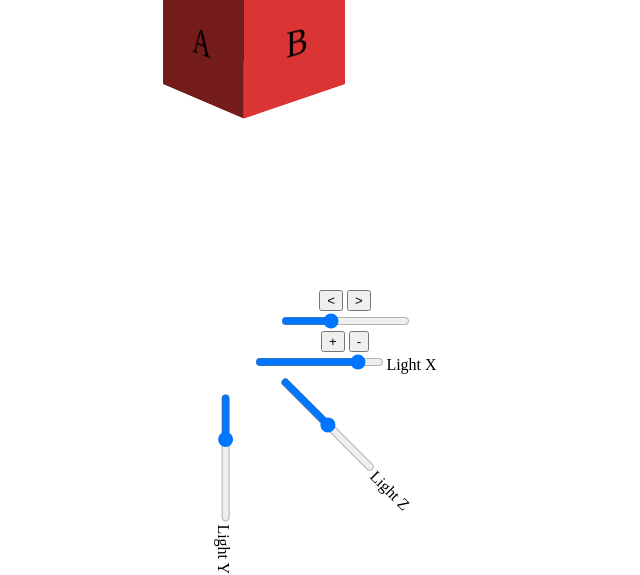
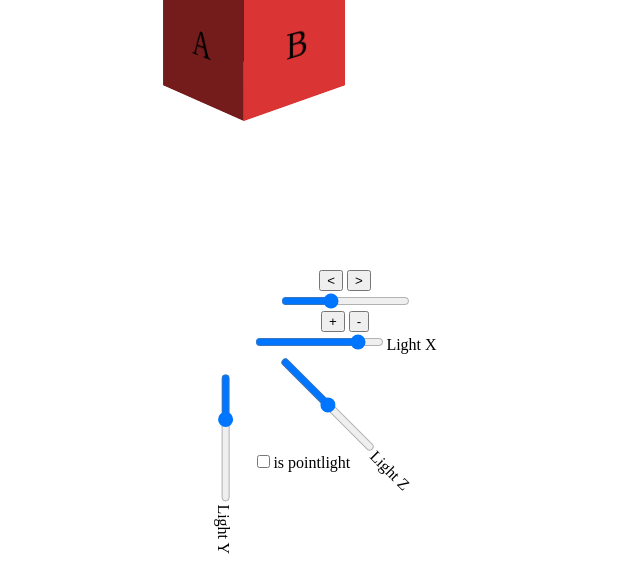
Before and after one commit to strukteon/3d-flappy-bird, a website: page index.html in a window 1280 px wide. Shown: the part 336-911 px from the top of the page, without its empty margins (295-935 px from the left). Drawn offline with Linux system fonts and the light colour scheme.

Commit message:
Add pointlight/sunlight switch

```diff
--- a/index.html
+++ b/index.html
@@ -76,6 +76,7 @@
         <br>
         <div style="transform: rotate(45deg);"><input type="range" id="light_z" name="light_z" min="-300" max="300"><label for="light_z">Light Z</label></div>
         <br>
+        <div><input type="checkbox" id="is_pointlight" name="is_pointlight"><label for="is_pointlight">is pointlight</label></div>
     </div>
 </body>
 </html>
--- a/script.js
+++ b/script.js
@@ -29,12 +29,13 @@ document.getElementById("minus").onclick = () => {
 // shading stuff
 
 let light_position = new Vector(200, -100, 0);
+let is_pointlight = false;
 
 function updateShading(light_position) {
   document.body.style.setProperty("--light_x", `${light_position.x}px`);
   document.body.style.setProperty("--light_y", `${light_position.y}px`);
   document.body.style.setProperty("--light_z", `${light_position.z}px`);
-  makeShading(light_position);
+  makeShading(light_position, is_pointlight);
 }
 
 document.getElementById("light_x").oninput = (event) => {
@@ -52,8 +53,14 @@ document.getElementById("light_z").oninput = (event) => {
     updateShading(light_position);
 };
 
+document.getElementById("is_pointlight").onchange = (event) => {
+  is_pointlight = event.target.checked;
+  updateShading(light_position);
+};
+
 document.getElementById("light_x").value = light_position.x;
 document.getElementById("light_y").value = light_position.y;
 document.getElementById("light_z").value = light_position.z;
+document.getElementById("is_pointlight").checked = is_pointlight;
 
 updateShading(light_position);
--- a/shading.js
+++ b/shading.js
@@ -60,11 +60,14 @@ const tiles = {
 }
 
 
-function makeShading(light_position) { // called in script.js
-  const light_direction = (new Vector(0, 0, 0)).sub(light_position).getNormalized(); // direction of sun light parallel to everything
+function makeShading(light_position, is_pointlight = false) { // called in script.js
+  let light_direction;
+  if(!is_pointlight) light_direction = (new Vector(0, 0, 0)).sub(light_position).getNormalized(); // direction of global sun light parallel to everything
 
   Object.entries(tiles)
     .map(([key, val]) => {
+      if(is_pointlight) light_direction = val.pos.sub(light_position).getNormalized(); // direction of point light
+
       // darkness: 1 = total darkness, 0 = medium, -1 = total brightness
       let darkness =
         val.normal
```
